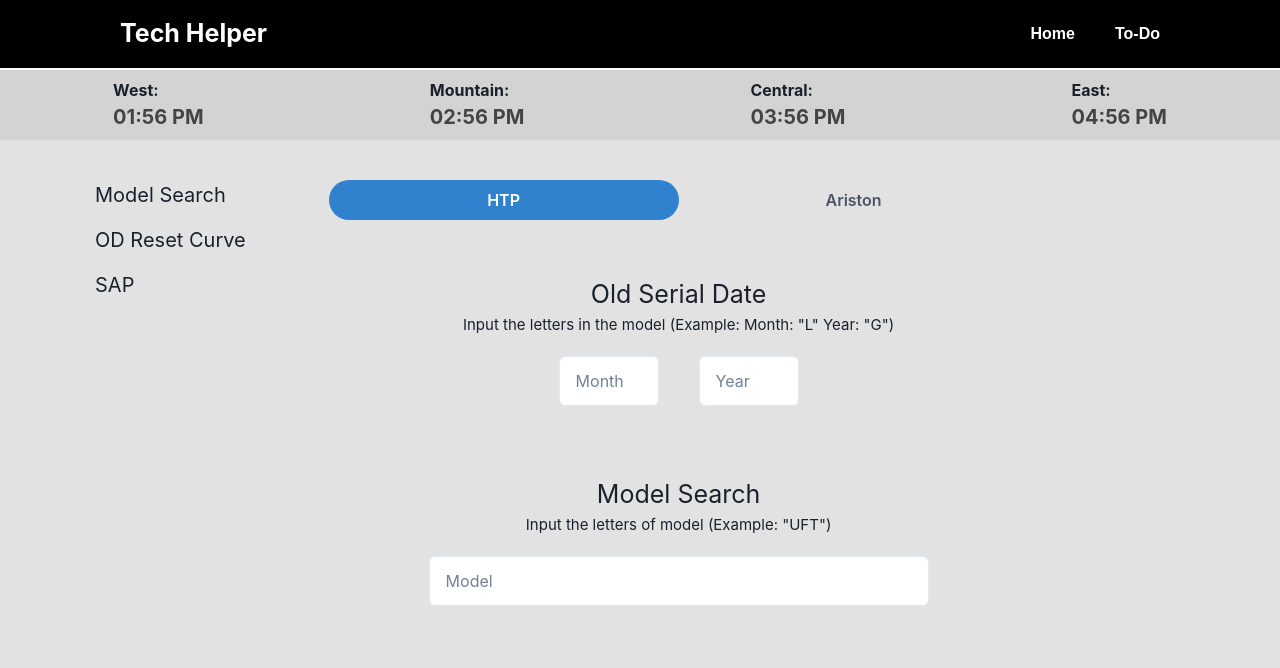
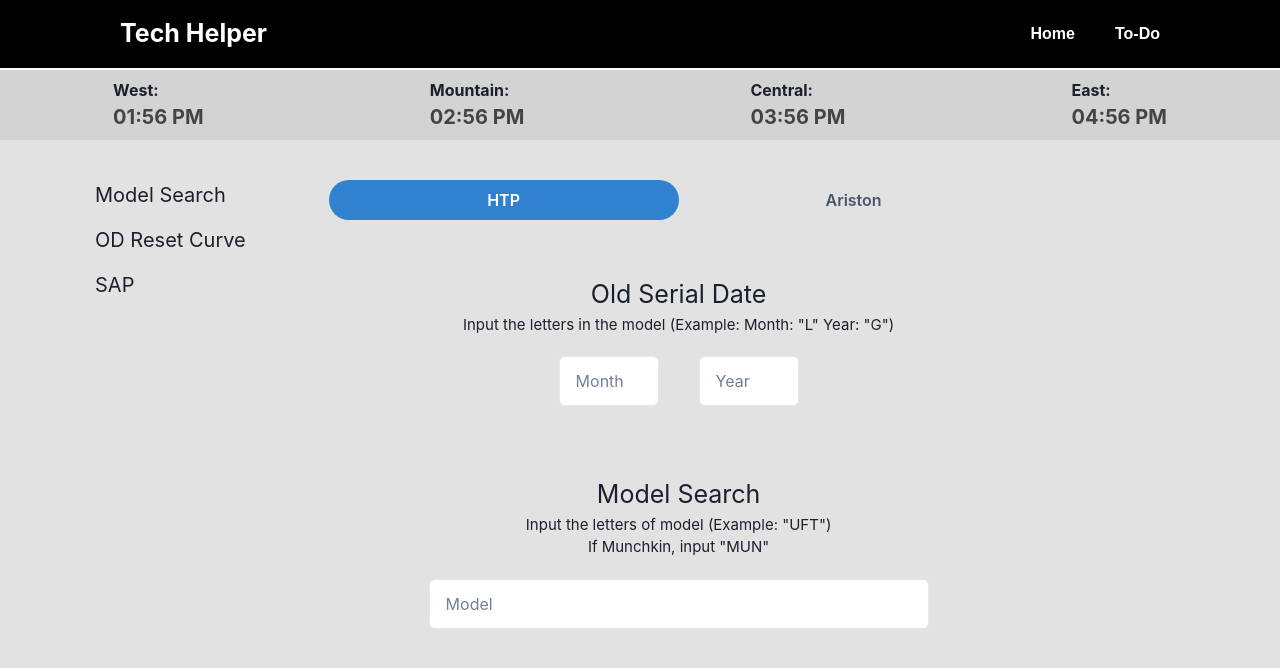
Before and after one commit to Erick-Bravo/tech_helper, a React (Create React App) app: page / in a window 1280 px wide. Shown: the top 668 px of the page. Built offline with nearby package versions, Linux system fonts and the light colour scheme.

Commit message:
munchkin directions

```diff
--- a/src/components/Links_Home/ModelSearch/ModelSearch.tsx
+++ b/src/components/Links_Home/ModelSearch/ModelSearch.tsx
@@ -13,6 +13,7 @@ const Search = () => {
           Model Search
         </Text>
         <Text fontSize="15px">Input the letters of model (Example: "UFT")</Text>
+        <Text fontSize="15px">If Munchkin, input "MUN"</Text>
         <ModelInput />
       </Flex>
     </Flex>
```
